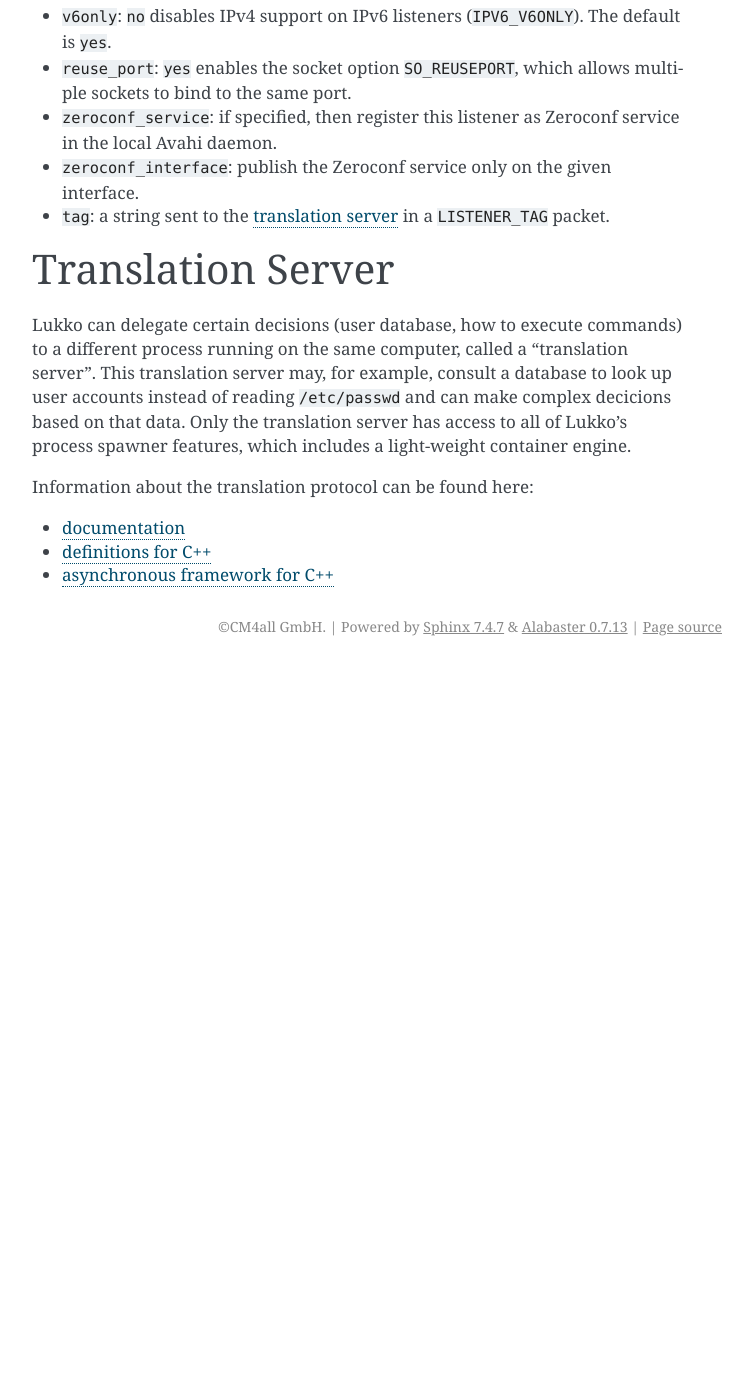
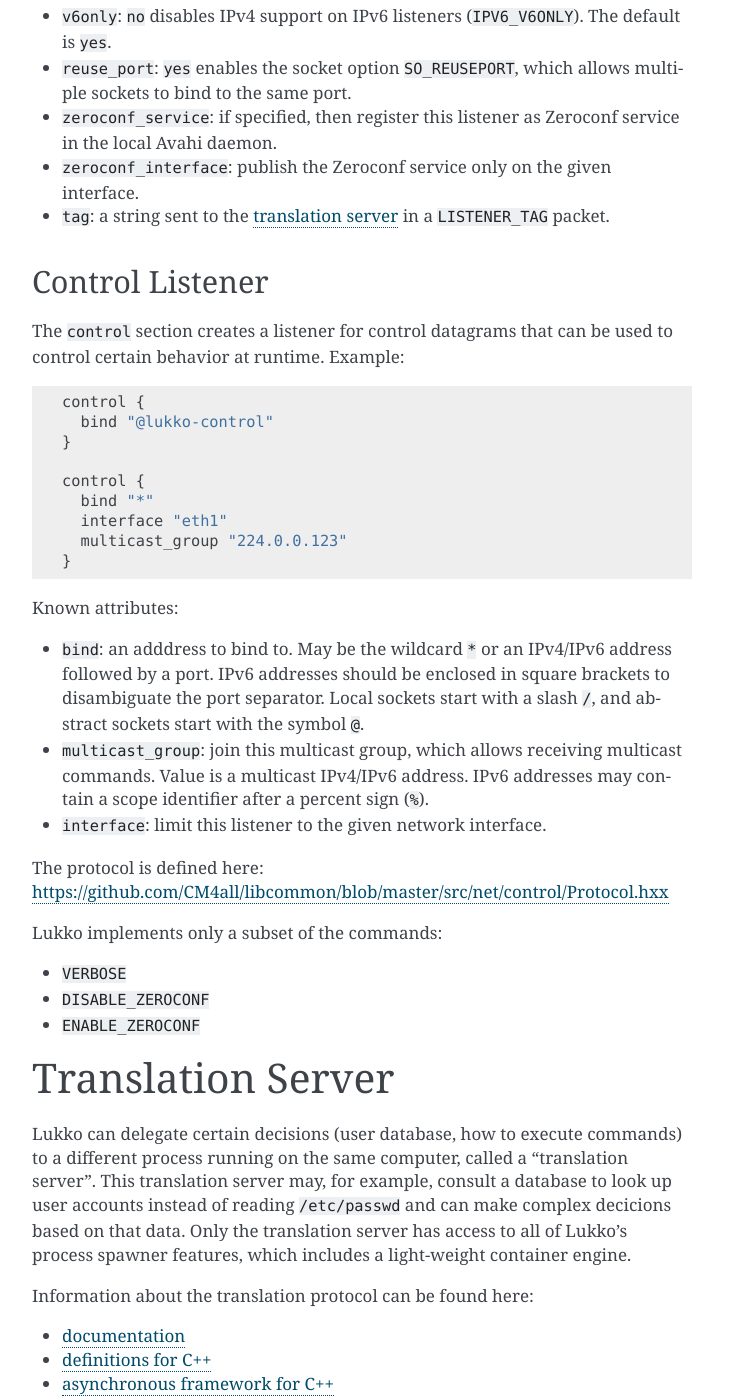
Before and after one commit to CM4all/lukko, a Sphinx documentation site: the page built from doc/index.rst, in a window 1280 px wide and 1400 px high, scrolled down 1113 px. Shown: the whole window, without its empty margins (388-1141 px from the left). Built offline with Sphinx 7.4.7, drawn with Linux system fonts in a browser that asks for light colours; before the commit the page ends 1779 px from its top, so only the background shows below that.

Commit message:
Control: implement a listener for the beng-proxy control protocol

```diff
--- a/doc/index.rst
+++ b/doc/index.rst
@@ -73,6 +73,47 @@
   ``LISTENER_TAG`` packet.
 
 
+Control Listener
+----------------
+
+The ``control`` section creates a listener for control datagrams that
+can be used to control certain behavior at runtime.  Example::
+
+   control {
+     bind "@lukko-control"
+   }
+
+   control {
+     bind "*"
+     interface "eth1"
+     multicast_group "224.0.0.123"
+   }
+
+Known attributes:
+
+- ``bind``: an adddress to bind to. May be the wildcard ``*`` or an
+  IPv4/IPv6 address followed by a port. IPv6 addresses should be
+  enclosed in square brackets to disambiguate the port
+  separator. Local sockets start with a slash :file:`/`, and abstract
+  sockets start with the symbol ``@``.
+
+- ``multicast_group``: join this multicast group, which allows
+  receiving multicast commands. Value is a multicast IPv4/IPv6
+  address.  IPv6 addresses may contain a scope identifier after a
+  percent sign (``%``).
+
+- ``interface``: limit this listener to the given network interface.
+
+The protocol is defined here:
+https://github.com/CM4all/libcommon/blob/master/src/net/control/Protocol.hxx
+
+Lukko implements only a subset of the commands:
+
+- ``VERBOSE``
+- ``DISABLE_ZEROCONF``
+- ``ENABLE_ZEROCONF``
+
+
 .. _ts:
 
 Translation Server
--- a/meson_options.txt
+++ b/meson_options.txt
@@ -7,6 +7,7 @@
 option('cap', type: 'feature', description: 'Linux capability support (using libcap)')
 
 option('translation', type: 'boolean', value: true, description: 'Support process configuration with a translation server')
+option('control', type: 'boolean', value: true, description: 'Support the beng-proxy control protocol')
 
 option('test', type: 'boolean', value: false, description: 'Build the unit tests and debug programs')
 
```
Also changed, not shown: 8 other files.
